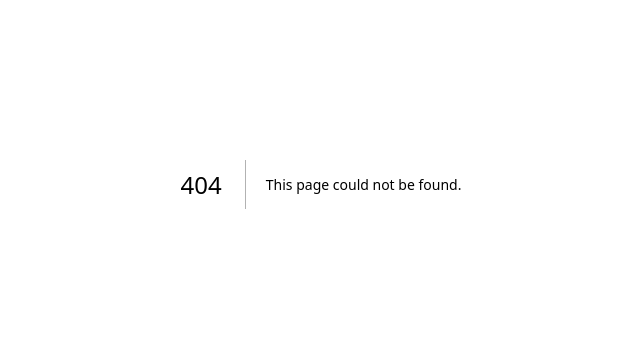
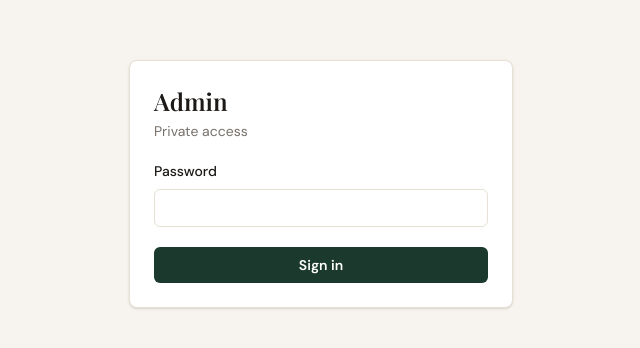
Before and after one commit to leohdevstudio-debug/carolina-care-fund-dashboard, a Next.js app: page /admin/login in a window 1280 px wide. Before the commit this address had no page. Shown: the part 216-564 px from the top of the page, without its empty margins (319-959 px from the left). Built offline with nearby package versions, Linux system fonts and the light colour scheme.

Commit message:
Add protected admin shell

```diff
--- /dev/null
+++ b/app/admin/(protected)/layout.tsx
@@ -0,0 +1,12 @@
+import AdminShell from "@/components/admin/AdminShell";
+import { requireAdminPageSession } from "@/lib/admin/auth";
+
+export default async function ProtectedAdminLayout({
+  children,
+}: Readonly<{
+  children: React.ReactNode;
+}>) {
+  await requireAdminPageSession();
+
+  return <AdminShell>{children}</AdminShell>;
+}
--- /dev/null
+++ b/app/admin/login/page.tsx
@@ -0,0 +1,71 @@
+"use client";
+
+import { FormEvent, useState } from "react";
+import { useRouter } from "next/navigation";
+
+export default function AdminLoginPage() {
+  const router = useRouter();
+  const [password, setPassword] = useState("");
+  const [error, setError] = useState("");
+  const [isSubmitting, setIsSubmitting] = useState(false);
+
+  async function handleSubmit(event: FormEvent<HTMLFormElement>) {
+    event.preventDefault();
+    setError("");
+    setIsSubmitting(true);
+
+    const response = await fetch("/api/admin/login", {
+      method: "POST",
+      headers: { "content-type": "application/json" },
+      body: JSON.stringify({ password }),
+    });
+
+    setIsSubmitting(false);
+
+    if (!response.ok) {
+      setError("Password is not valid.");
+      return;
+    }
+
+    router.replace("/admin/expenses");
+    router.refresh();
+  }
+
+  return (
+    <main className="flex min-h-screen items-center justify-center bg-background px-6 py-16">
+      <form
+        onSubmit={handleSubmit}
+        className="flex w-full max-w-sm flex-col gap-5 rounded-lg border border-border bg-surface p-6 shadow-sm"
+      >
+        <div>
+          <h1 className="font-serif text-2xl font-semibold text-foreground">
+            Admin
+          </h1>
+          <p className="mt-1 text-sm text-muted">Private access</p>
+        </div>
+
+        <label className="flex flex-col gap-2 text-sm font-medium text-foreground">
+          Password
+          <input
+            autoComplete="current-password"
+            className="rounded-md border border-border bg-white px-3 py-2 text-sm outline-none focus:border-primary"
+            onChange={(event) => setPassword(event.target.value)}
+            required
+            type="password"
+            value={password}
+          />
+        </label>
+
+        {error ? <p className="text-sm text-danger">{error}</p> : null}
+
+        <button
+          className="rounded-md bg-primary px-4 py-2 text-sm font-semibold text-white disabled:opacity-60"
+          disabled={isSubmitting}
+          type="submit"
+        >
+          {isSubmitting ? "Signing in..." : "Sign in"}
+        </button>
+      </form>
+    </main>
+  );
+}
--- /dev/null
+++ b/app/admin/page.tsx
@@ -0,0 +1,5 @@
+import { redirect } from "next/navigation";
+
+export default function AdminPage() {
+  redirect("/admin/expenses");
+}
--- /dev/null
+++ b/components/admin/AdminShell.tsx
@@ -0,0 +1,47 @@
+import Link from "next/link";
+
+const navItems = [
+  { href: "/admin/expenses", label: "Expenses" },
+  { href: "/admin/donations", label: "Donations" },
+  { href: "/admin/categories", label: "Categories" },
+  { href: "/admin/budgets", label: "Budgets" },
+  { href: "/admin/exchange-rates", label: "Exchange Rates" },
+  { href: "/admin/audit", label: "Audit" },
+];
+
+export default function AdminShell({
+  children,
+}: Readonly<{
+  children: React.ReactNode;
+}>) {
+  return (
+    <main className="min-h-screen bg-background">
+      <div className="grid min-h-screen grid-cols-1 lg:grid-cols-[220px_1fr]">
+        <aside className="border-b border-border bg-surface px-4 py-4 lg:border-b-0 lg:border-r lg:py-6">
+          <div className="mb-4 lg:mb-8">
+            <p className="font-serif text-xl font-semibold text-foreground">
+              Care Fund
+            </p>
+            <p className="text-xs uppercase tracking-wide text-muted">Admin</p>
+          </div>
+
+          <nav className="flex gap-1 overflow-x-auto lg:flex-col lg:overflow-visible">
+            {navItems.map((item) => (
+              <Link
+                className="whitespace-nowrap rounded-md px-3 py-2 text-sm font-medium text-foreground hover:bg-accent-bg"
+                href={item.href}
+                key={item.href}
+              >
+                {item.label}
+              </Link>
+            ))}
+          </nav>
+        </aside>
+
+        <section className="min-w-0 px-4 py-5 sm:px-6 lg:py-6">
+          {children}
+        </section>
+      </div>
+    </main>
+  );
+}
```
